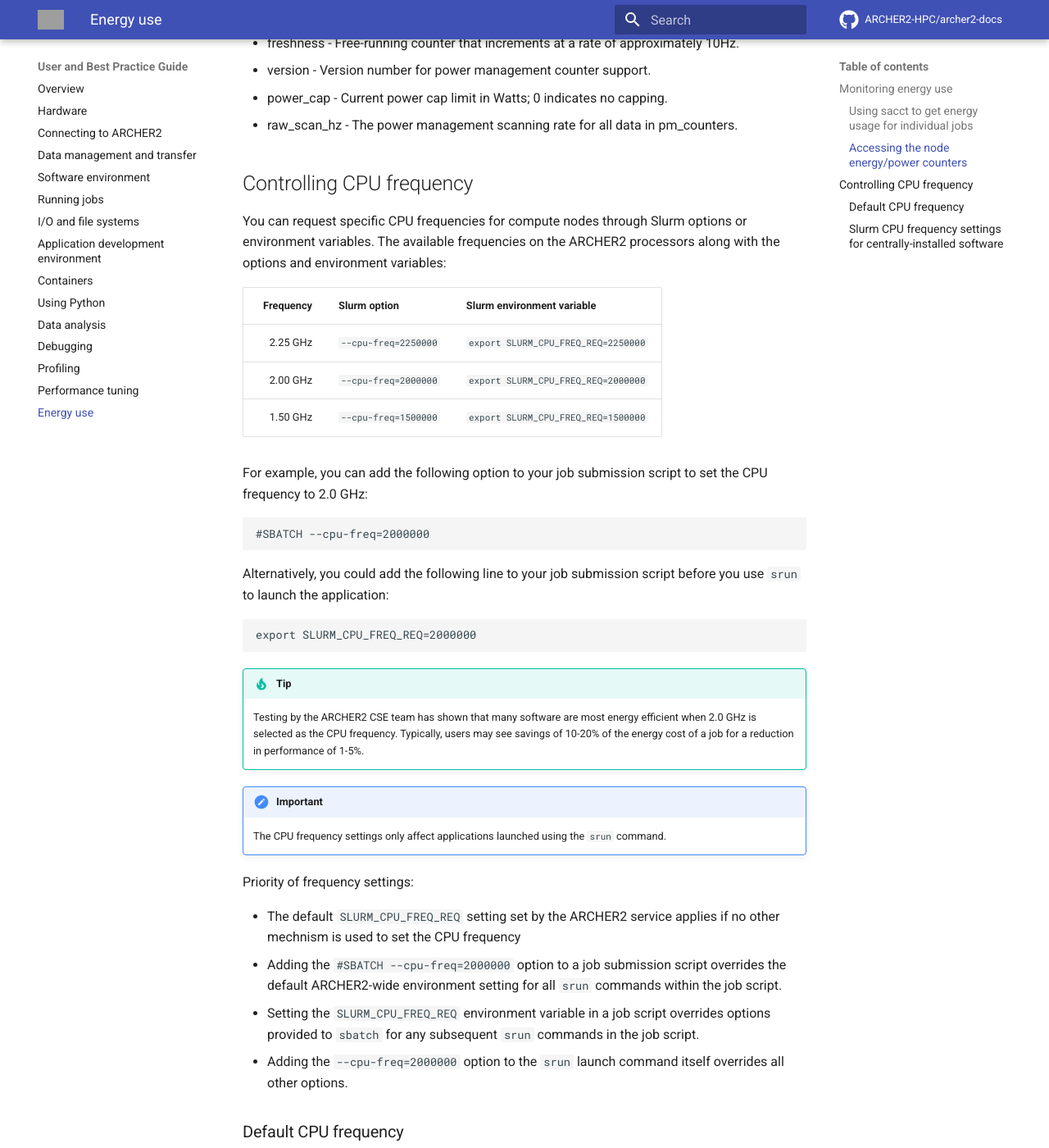
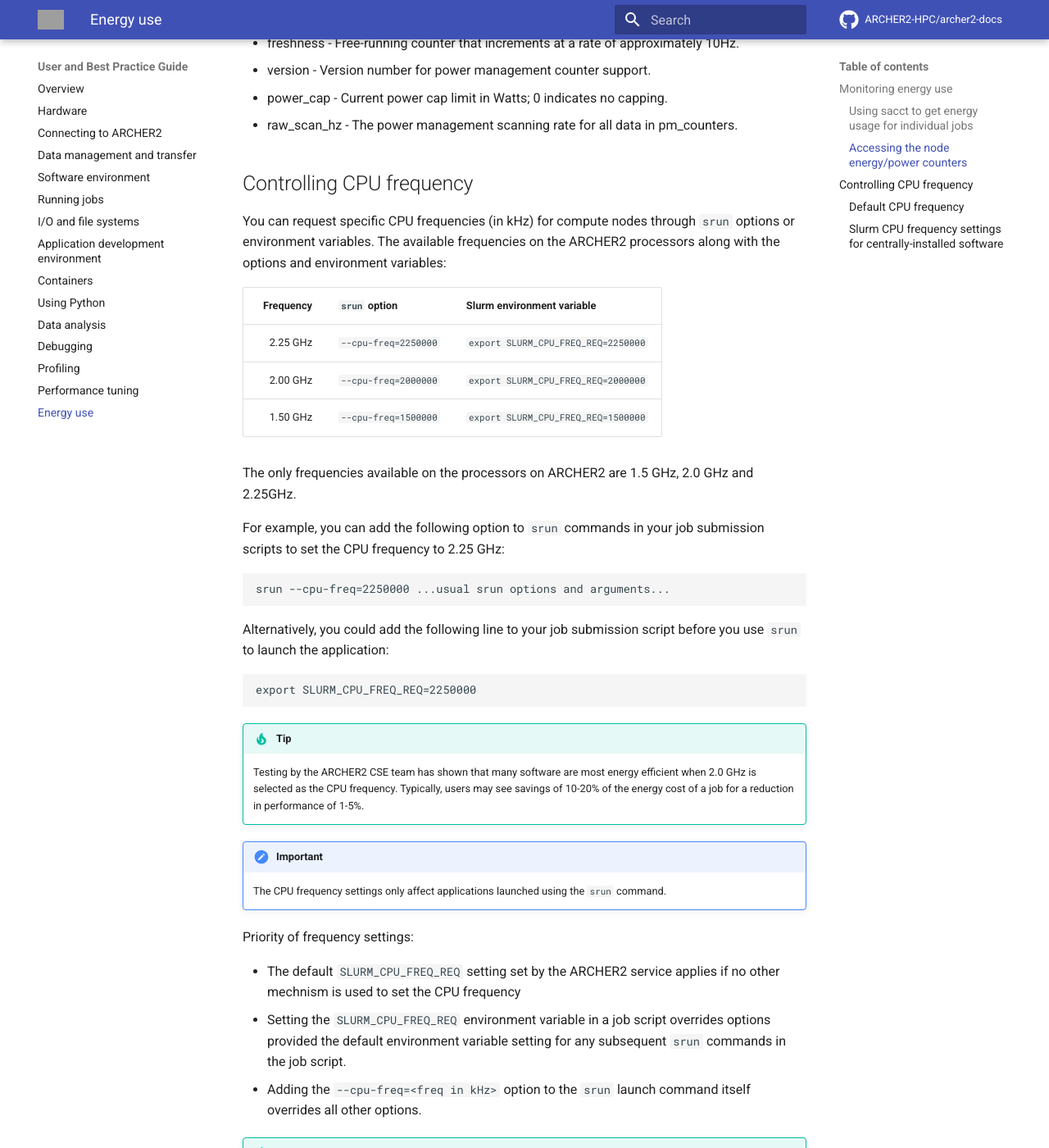
Before and after one commit to ARCHER2-HPC/archer2-docs, an MkDocs documentation site: the page built from docs/user-guide/energy.md, in a window 1280 px wide and 1400 px high, scrolled down 1933 px. Shown: the whole window at 82% size. Built offline with MkDocs 1.6.1 and Material for MkDocs 9.7.7, drawn with Linux system fonts in a browser that asks for light colours; comment, search, counter and statistics services are not loaded; some of the changed text lies outside the part shown; grey boxes are pictures that could not be loaded.

Commit message:
Fixes confusion around #SBATCH frequency option

````diff
--- a/docs/user-guide/energy.md
+++ b/docs/user-guide/energy.md
@@ -81,27 +81,29 @@
 
 ## Controlling CPU frequency
 
-You can request specific CPU frequencies for compute nodes through Slurm options or environment variables.
+You can request specific CPU frequencies (in kHz) for compute nodes through `srun` options or environment variables.
 The available frequencies on the ARCHER2 processors along with the options and environment variables:
 
-| Frequency | Slurm option | Slurm environment variable |
+| Frequency | `srun` option | Slurm environment variable |
 |----------:|--------------|----------------------------|
 | 2.25 GHz  | `--cpu-freq=2250000` | `export SLURM_CPU_FREQ_REQ=2250000` |
 | 2.00 GHz  | `--cpu-freq=2000000` | `export SLURM_CPU_FREQ_REQ=2000000` |
 | 1.50 GHz  | `--cpu-freq=1500000` | `export SLURM_CPU_FREQ_REQ=1500000` |
 
-For example, you can add the following option to your job submission script to set the CPU frequency
-to 2.0 GHz:
+The only frequencies available on the processors on ARCHER2 are 1.5 GHz, 2.0 GHz and 2.25GHz.
+
+For example, you can add the following option to `srun` commands in your job submission scripts to set the CPU frequency
+to 2.25 GHz:
 
 ```
-#SBATCH --cpu-freq=2000000
+srun --cpu-freq=2250000 ...usual srun options and arguments...
 ```
 
 Alternatively, you could add the following line to your job submission script before you use `srun`
 to launch the application:
 
 ```
-export SLURM_CPU_FREQ_REQ=2000000
+export SLURM_CPU_FREQ_REQ=2250000
 ```
 
 !!! tip
@@ -117,12 +119,15 @@
 
 - The default `SLURM_CPU_FREQ_REQ` setting set by the ARCHER2 service applies if no other mechnism
   is used to set the CPU frequency
-- Adding the `#SBATCH --cpu-freq=2000000` option to a job submission script overrides the default
-  ARCHER2-wide environment setting for all `srun` commands within the job script.
 - Setting the `SLURM_CPU_FREQ_REQ` environment variable in a job script overrides options provided
-  to `sbatch` for any subsequent `srun` commands in the job script.
-- Adding the `--cpu-freq=2000000` option to the `srun` launch command itself overrides all other
+  the default environment variable setting for any subsequent `srun` commands in the job script.
+- Adding the `--cpu-freq=<freq in kHz>` option to the `srun` launch command itself overrides all other
   options.
+
+!!! tip
+    Adding the `--cpu-freq=<freq in kHz>` option to `sbatch` (e.g. using `#SBATCH --cpu-freq=<freq in kHz>`
+    will not change the CPU frequency of `srun` commands used in the job as the default setting for ARCHER2
+    will override the `sbatch` option when the script runs.
 
 ### Default CPU frequency
 
````
